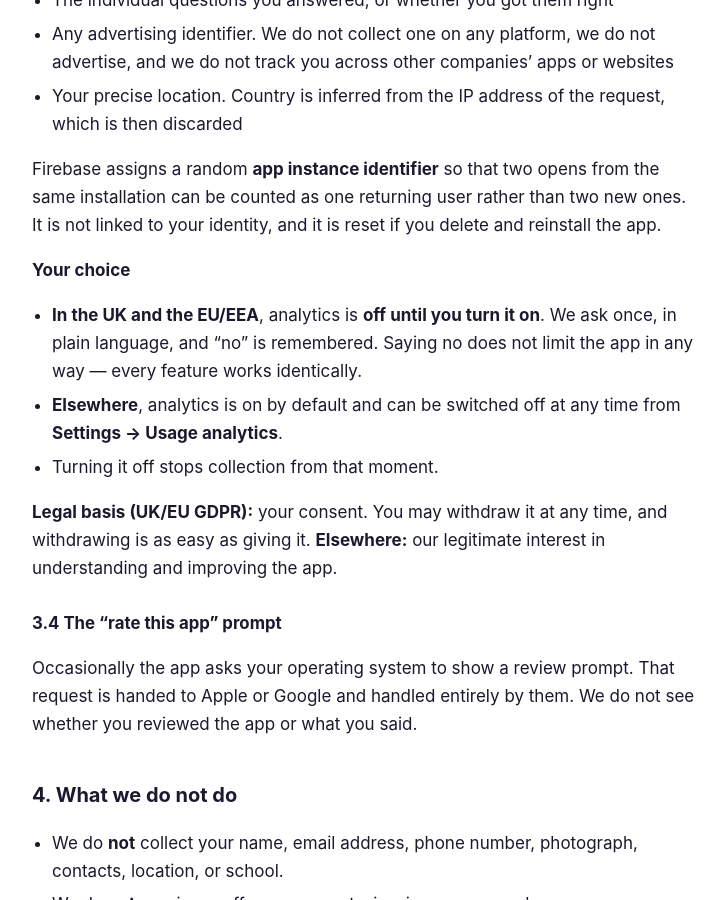
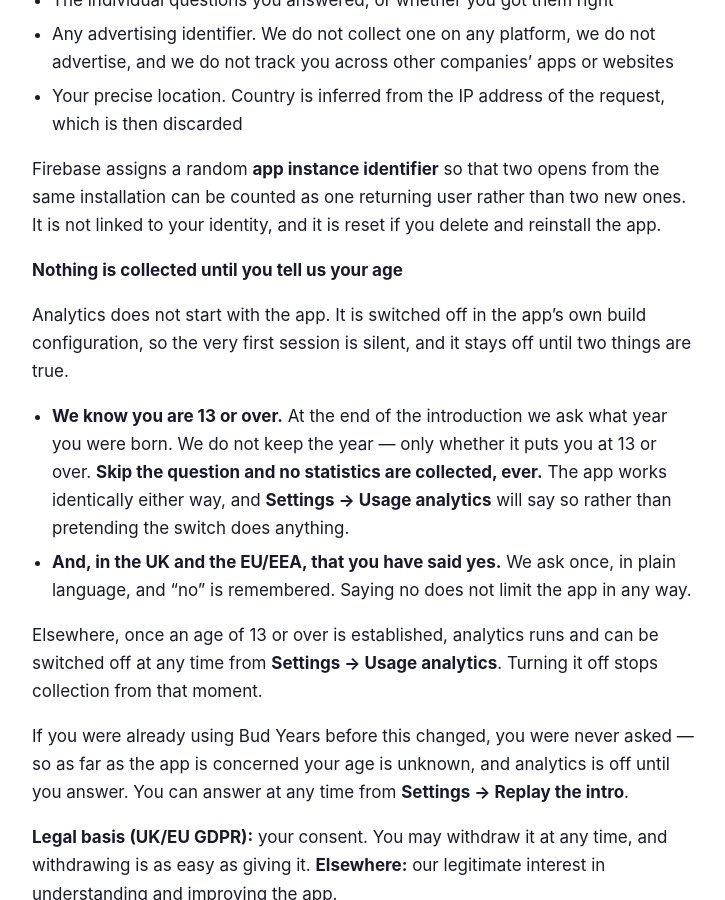
Before and after one commit to Anay-Chauhan/budyears-site, a Jekyll site: the page built from privacy.md, in a window 1280 px wide and 900 px high, scrolled down 3337 px. Shown: the whole window, without its empty margins (276-1001 px from the left). Built offline with Jekyll 4.4.1, drawn with Linux system fonts in a browser that asks for light colours.

Commit message:
Say that nothing is collected until an age is given
The policy told UK and EU students that analytics was off until they
turned it on, and the app could not keep that promise: Firebase starts
collecting when it initialises, before any of the app's own code runs, so
the first session was always measured. The app now ships with collection
disabled in its build configuration and switches it on only after a
student says they are 13 or over.

This section describes the app as it now behaves: silent first session,
nothing at all for anyone who skips the question, the year discarded once
the band is derived, and a note for existing students that they were
never asked and are therefore uncounted until they answer.

India and Quebec are unaffected and still overstated. Both are claims
about the default for an established age, and this change sits upstream
of that.

Co-Authored-By: Claude Opus 5 (1M context) <noreply@anthropic.com>

```diff
--- a/privacy.md
+++ b/privacy.md
@@ -137,14 +137,29 @@ the same installation can be counted as one returning user rather than two new
 ones. It is not linked to your identity, and it is reset if you delete and
 reinstall the app.
 
-**Your choice**
+**Nothing is collected until you tell us your age**
 
-- **In the UK and the EU/EEA**, analytics is **off until you turn it on**. We
-  ask once, in plain language, and “no” is remembered. Saying no does not limit
-  the app in any way — every feature works identically.
-- **Elsewhere**, analytics is on by default and can be switched off at any time
-  from **Settings → Usage analytics**.
-- Turning it off stops collection from that moment.
+Analytics does not start with the app. It is switched off in the app's own
+build configuration, so the very first session is silent, and it stays off
+until two things are true.
+
+- **We know you are 13 or over.** At the end of the introduction we ask what
+  year you were born. We do not keep the year — only whether it puts you at 13
+  or over. **Skip the question and no statistics are collected, ever.** The app
+  works identically either way, and **Settings → Usage analytics** will say so
+  rather than pretending the switch does anything.
+- **And, in the UK and the EU/EEA, that you have said yes.** We ask once, in
+  plain language, and “no” is remembered. Saying no does not limit the app in
+  any way.
+
+Elsewhere, once an age of 13 or over is established, analytics runs and can be
+switched off at any time from **Settings → Usage analytics**. Turning it off
+stops collection from that moment.
+
+If you were already using Bud Years before this changed, you were never asked —
+so as far as the app is concerned your age is unknown, and analytics is off
+until you answer. You can answer at any time from **Settings → Replay the
+intro**.
 
 **Legal basis (UK/EU GDPR):** your consent. You may withdraw it at any time,
 and withdrawing is as easy as giving it.
```
